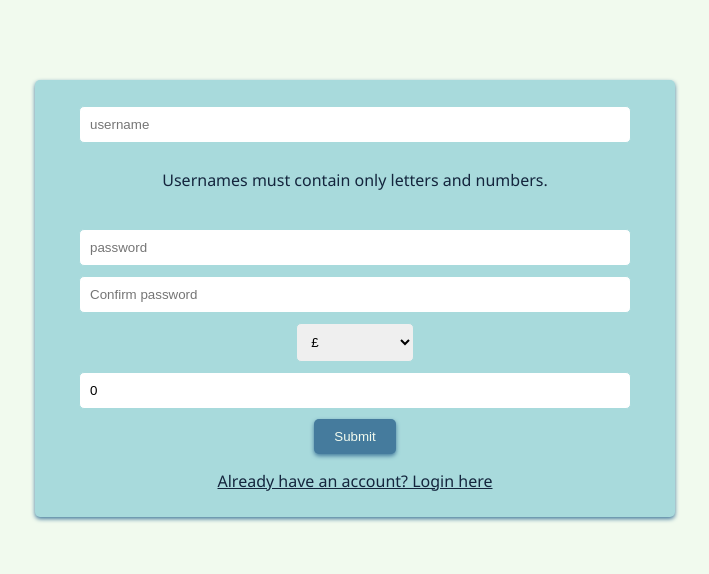
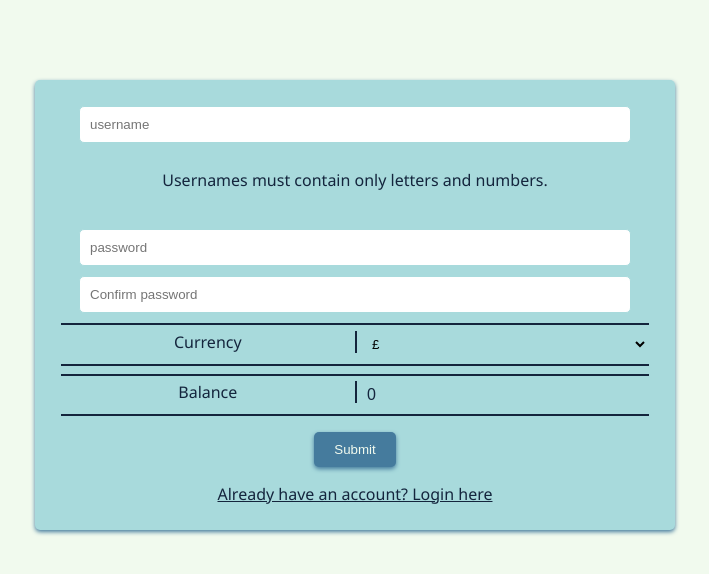
Before and after one commit to olliebalabil/financial-tracker, a React (Vite) app in the folder frontend/: page /register in a window 1280 px wide. Shown: the top 574 px of the page, without its empty margins (285-994 px from the left). Built offline with nearby package versions, Linux system fonts and the light colour scheme.

Commit message:
last styling

```diff
--- a/frontend/src/App.css
+++ b/frontend/src/App.css
@@ -12,7 +12,7 @@
 @media only screen and (min-width: 768px) {
   .components {
     display: flex;
-    justify-content: space-evenly;
+    justify-content: space-around;
   }
   .info-form {
     margin-inline:auto ;
@@ -52,7 +52,7 @@
     align-items: center;
   }
   .empty {
-    width: 90%;
+    /* width: 60%; */
     height: fit-content;
     text-align: center;
     background-color: var(--secondary-color);
@@ -65,9 +65,9 @@
     justify-content: center;
     padding-inline: 15vw;
     padding-block: 5vh;
-    /* margin-left: 10vw; */
-    /* margin-right: 0vw; */
-    margin-top: 10vh;
+    margin-left: auto;
+    margin-right: auto;
+    margin-top: 16vh;
     font-size: clamp(1rem, 2vw + 0.4rem, 2rem);
   }
 }
@@ -155,18 +155,33 @@ html {
   margin-block: 10vh;
   padding: 2vw;
 }
-
+.register-form>input[type="submit"] {
+  margin-top: 2vh;
+}
 .login-form>input,
 .register-form>input {
   margin-inline: auto;
   max-width: 90%;
 }
 
-.register-form>select {
+.register-form>div>select, .register-form>.initial-balance>input {
   margin-inline: auto;
-  max-width: 20%;
+  width: 50%;
+  margin-bottom: 0px;
+  background-color: var(--secondary-color);
+}
+.register-form>.currency {
+  margin-bottom: 1vh;
+}
+.register-form>.currency>label {
+  min-width: 50%;
+  max-width: 50%;
 }
 
+.register-form>.initial-balance>label {
+  min-width: 50%;
+  max-width: 50%;
+}
 .link,
 p {
   color: var(--text-color);
@@ -423,7 +438,7 @@ input:checked+.slider:before {
 }
 
 
-.transaction-form>.amount {
+.transaction-form>.amount, .register-form>.currency,.register-form>.initial-balance {
   display: flex;
   border: 2px solid var(--text-color);
   border-left: none;
@@ -432,7 +447,7 @@ input:checked+.slider:before {
   align-items: center;
 }
 
-.transaction-form>.amount>input {
+.transaction-form>.amount>input,.register-form>.currency>input,.register-form>.initial-balance>input {
   border: none;
   outline: none;
   margin: 0px;
@@ -463,13 +478,13 @@ input[type="number"]::-webkit-outer-spin-button {
 .transaction-form > p {
   text-align: center;
 }
-.transaction-form>div>.form-label {
+.transaction-form>div>.form-label, .register-form>div>label {
   width: max(35vw, 9rem);
   border-right: 2px solid var(--text-color);
   text-align: center;
 }
 
-.transaction-form>div>input {
+.transaction-form>div>input, .register-form>div>input {
   background-color: var(--secondary-color);
   padding-top: auto;
   padding-bottom: auto;
--- a/frontend/src/components/Register/index.jsx
+++ b/frontend/src/components/Register/index.jsx
@@ -145,13 +145,21 @@ export default function Register({ setTokenExists, inputValue, setInputValue })
           value={passwordConfirmation}
           placeholder="Confirm password"
         />
+        <div className="currency">
+
+        <label>Currency</label>
         <select name="currency" id="" onChange={handleCurrency}>
           <option value="£">£</option>
           <option value="€">€</option>
           <option value="¥">¥</option>
           <option value="$">$</option>
         </select>
+        </div>
+        <div className="initial-balance">
+
+        <label>Balance</label>
         <input type="number" min="0" step="0.01" value={initialAmount} onChange={handleInitialAmount} />
+        </div>
         <input type="submit" />
       <p>{message}</p>
       {loading && <div className="loading">Loading&#8230;</div>}
--- a/frontend/src/components/TransactionList/index.jsx
+++ b/frontend/src/components/TransactionList/index.jsx
@@ -22,16 +22,16 @@ export default function TransactionList() {
   return (
     <>
 
-      {transactions[0]? null:<div className='transaction-list empty'>
-      <p>Get Started By Adding A Transaction</p>
-      </div> }
-      <div className="transaction-list">
+      {transactions[0]?  <div className="transaction-list">
       {transactions.map((t) =>
 
 <TransactionCard transaction={t} key={t.transaction_id}/>
 
         )}
-      </div>
+      </div>:<div className='transaction-list empty'>
+      <p>Get Started By Adding A Transaction</p>
+      </div> }
+
         </>
   )
 }
```
